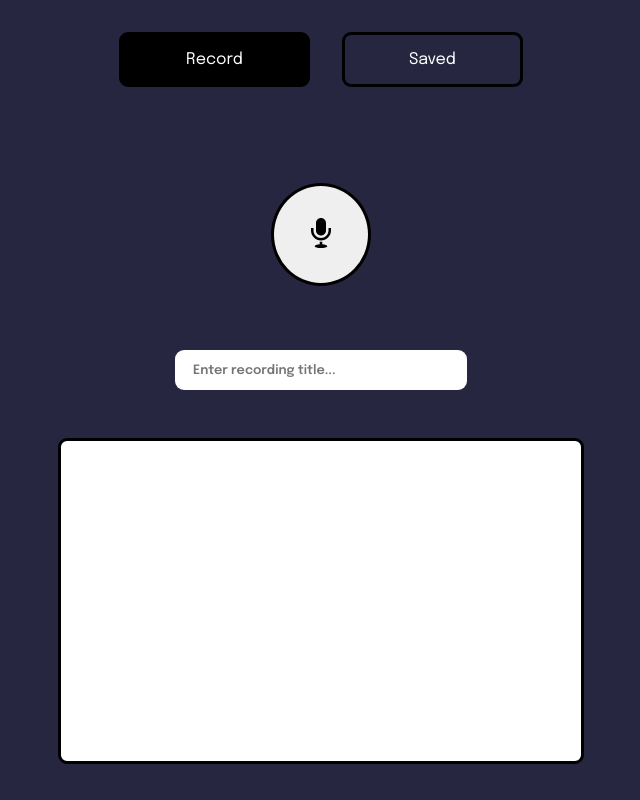
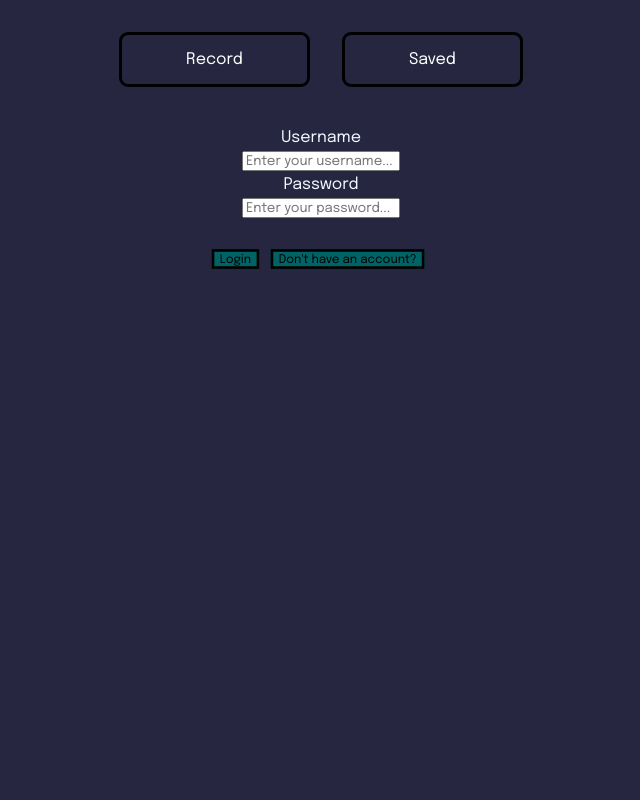
Before and after one commit to jaden-nguyen/Ogma, a React app: page / in a window 1280 px wide. Shown: the whole page, without its empty margins (319-959 px from the left). Built offline with nearby package versions, Linux system fonts and the light colour scheme.

Commit message:
add login and sign up pages

```diff
--- a/src/client/pages/Home.tsx
+++ b/src/client/pages/Home.tsx
@@ -2,6 +2,8 @@ import React from "react";
 import { Routes, Link, Route, NavLink } from "react-router-dom";
 import Record from "./Record";
 import Saved from "./Saved";
+import SignUp from "./SignUp";
+import Login from "./Login";
 
 export default function Home() {
   return (
@@ -9,7 +11,7 @@ export default function Home() {
       <div className="navbar">
         <NavLink
           style={({ isActive }) => (isActive ? activeStyle : undefined)}
-          to="/"
+          to="/home"
         >
           Record
         </NavLink>
@@ -22,7 +24,9 @@ export default function Home() {
       </div>
 
       <Routes>
-        <Route path="/" element={<Record />} />
+        <Route path="/" element={<Login />} />
+        <Route path="/signup" element={<SignUp />} />
+        <Route path="/home" element={<Record />} />
         <Route path="/saved" element={<Saved userId={1} />} />
       </Routes>
     </>
--- /dev/null
+++ b/src/client/pages/Login.tsx
@@ -0,0 +1,52 @@
+import React, { useState } from "react";
+import { Link } from "react-router-dom";
+import { User } from "../../../types";
+import '../styles/LogSignUp.css';
+
+const Login: React.FC = () => {
+  const [username, setUsername] = useState<User | null>(userObj);
+  const [password, setPassword] = useState<User | null>(userObj);
+
+  const handleUser = (event: React.ChangeEvent<HTMLInputElement>) => {
+    setPassword(prevUser => ({ ...prevUser, username: event.target.value }));
+  }
+
+  const handlePass = (event: React.ChangeEvent<HTMLInputElement>) => {
+    setPassword(prevUser => ({ ...prevUser, password: event.target.value }));
+  }
+
+  return (
+    <>
+      <section className="login-container">
+        <label htmlFor="username">Username</label>
+        <input placeholder='Enter your username...'
+          type="text"
+          id="username"
+          value={username.username}
+          onChange={handleUser}>
+        </input>
+        <label htmlFor="password">Password</label>
+        <input placeholder='Enter your password...'
+          type="password"
+          id="password"
+          value={password.password}
+          onChange={handlePass}></input>
+      </section>
+        <div className="button-container">
+          <Link to="/home">
+            <button className="login-btn">Login</button>
+          </Link>
+          <Link to="/signup">
+            <button className="no-account-btn">Don't have an account?</button>
+          </Link>
+        </div>
+    </>
+  )
+}
+
+const userObj = {
+  username: '',
+  password: ''
+}
+
+export default Login;
--- /dev/null
+++ b/src/client/pages/SignUp.tsx
@@ -0,0 +1,44 @@
+import React, { useState } from "react";
+import { User } from "../../../types";
+import '../styles/LogSignUp.css';
+
+const SignUp: React.FC = () => {
+  const [username, setUsername] = useState<User | null>(userObj);
+  const [password, setPassword] = useState<User | null>(userObj);
+
+  const handleUser = (event: React.ChangeEvent<HTMLInputElement>) => {
+    setPassword(prevUser => ({ ...prevUser, username: event.target.value }));
+  }
+
+  const handlePass = (event: React.ChangeEvent<HTMLInputElement>) => {
+    setPassword(prevUser => ({ ...prevUser, password: event.target.value }));
+  }
+
+  return (
+    <>
+      <section className="login-container">
+        <label htmlFor="username">Username</label>
+        <input placeholder='Enter your username...'
+          type="text"
+          id="username"
+          value={username.username}
+          onChange={handleUser}>
+        </input>
+        <label htmlFor="password">Password</label>
+        <input placeholder='Enter your password...'
+          type="password"
+          id="password"
+          value={password.password}
+          onChange={handlePass}></input>
+
+      </section>
+    </>
+  )
+}
+
+const userObj = {
+  username: '',
+  password: ''
+}
+
+export default SignUp;
--- a/src/client/styles/Home.css
+++ b/src/client/styles/Home.css
@@ -47,13 +47,8 @@
     transform: scale(0.9);
 }
 
-.stoprecording:hover {
-
-}
-
 .stoprecording:active {
     background-color: rgb(151, 0, 0);
-
 }
 
 .saved {
@@ -65,22 +60,14 @@
     transform: scale(0.9);
 }
 
-.saved:hover {
-
-}
-
 .saved:active {
     background-color: rgb(197, 211, 0);
-
 }
 
 #true {
     background-color: rgb(197, 211, 0) !important;
     transform: scale(0.8);
 }
-
-
-
 
 .navbar {
     display: flex;
--- /dev/null
+++ b/src/client/styles/LogSignUp.css
@@ -0,0 +1,35 @@
+.login-container {
+    display: grid;
+    align-items: center;
+    justify-content: center;
+    color: aliceblue;
+    text-align: center;
+    padding: 10px;
+    gap: 5px;
+}
+
+.button-container {
+    padding-top: 20px;
+    align-items: center;
+    justify-content: center;
+    text-align: center;
+    cursor: pointer;
+}
+
+.login-btn {
+    cursor: pointer;
+    border: none;
+    transition: 0.3s ease-out;
+    border: 3px solid;
+    background-color: #006466;
+    transform: scale(0.9);
+}
+
+.no-account-btn {
+    cursor: pointer;
+    border: none;
+    transition: 0.3s ease-out;
+    border: 3px solid;
+    background-color: #006466;
+    transform: scale(0.9);
+}
--- a/types.ts
+++ b/types.ts
@@ -15,3 +15,8 @@ export interface SavedModuleProps {
     handleTranscriptClick: (transcript: Transcript) => void;
     selectedTranscript: Transcript;
 }
+
+export interface User {
+    username: string;
+    password: string;
+}
```
